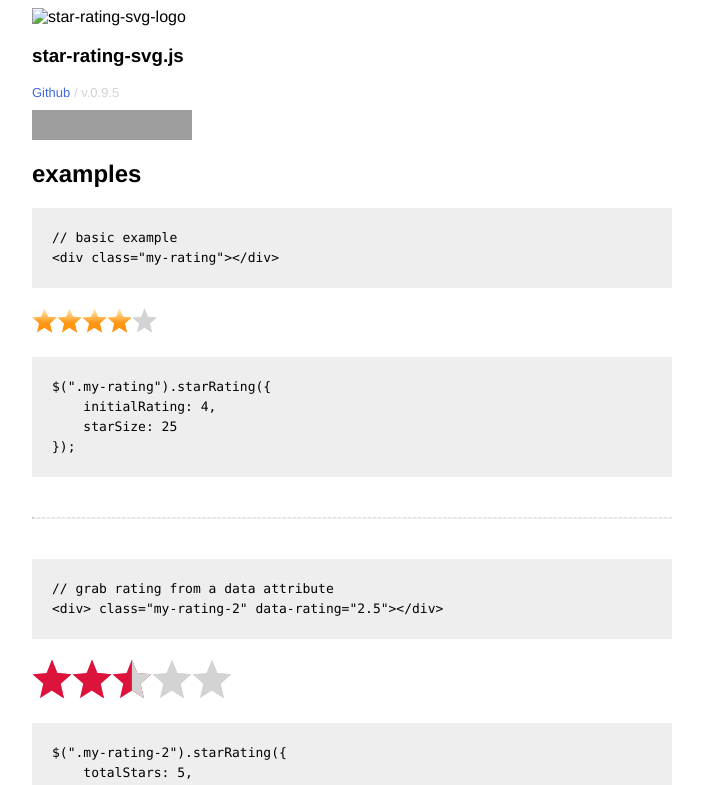
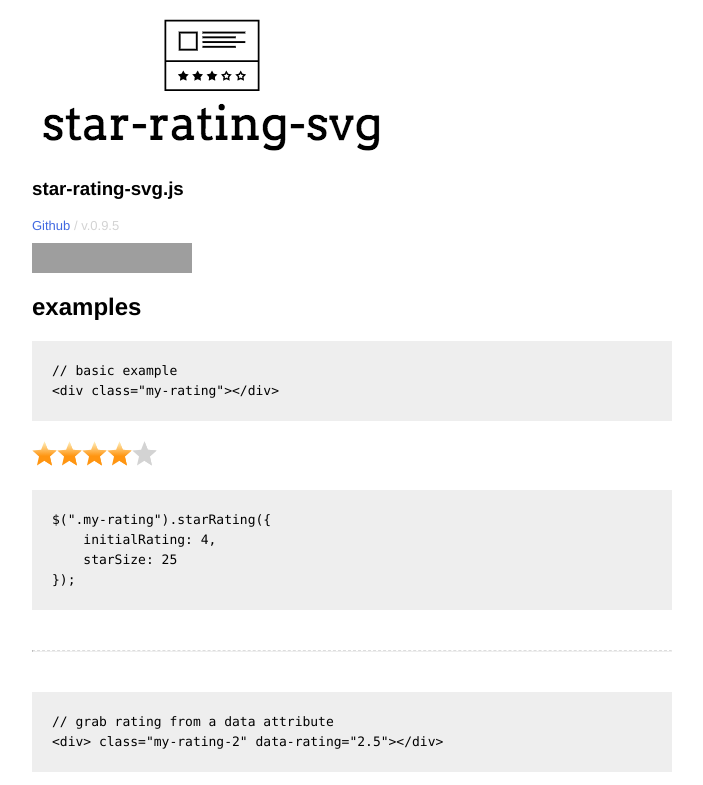
Before and after one commit to nashio/star-rating-svg, a website: page index.html in a window 1280 px wide. Shown: the top 785 px of the page, without its empty margins (288-991 px from the left). Drawn offline with nearby package versions, Linux system fonts and the light colour scheme; grey boxes are pictures that could not be loaded.

Commit message:
fixing logo

```diff
--- a/demo/css/demo.css
+++ b/demo/css/demo.css
@@ -18,6 +18,7 @@
 
 .logo {
 	width: 300px;
+	text-align: center;
 }
 
 iframe {
--- a/index.html
+++ b/index.html
@@ -13,7 +13,7 @@
 
 <div class="content">
 <div class="logo">
-	<img src="demo/img/start-rating-svg-logo.png" alt="star-rating-svg-logo" />
+	<img src="demo/img/star-rating-svg-logo.png" alt="star-rating-svg-logo" />
 </div>
 <h3>star-rating-svg.js</h3>
 <div class="info"><a href="https://github.com/nashio/star-rating-svg/">Github</a>&nbsp;/&nbsp;v.0.9.5
```
